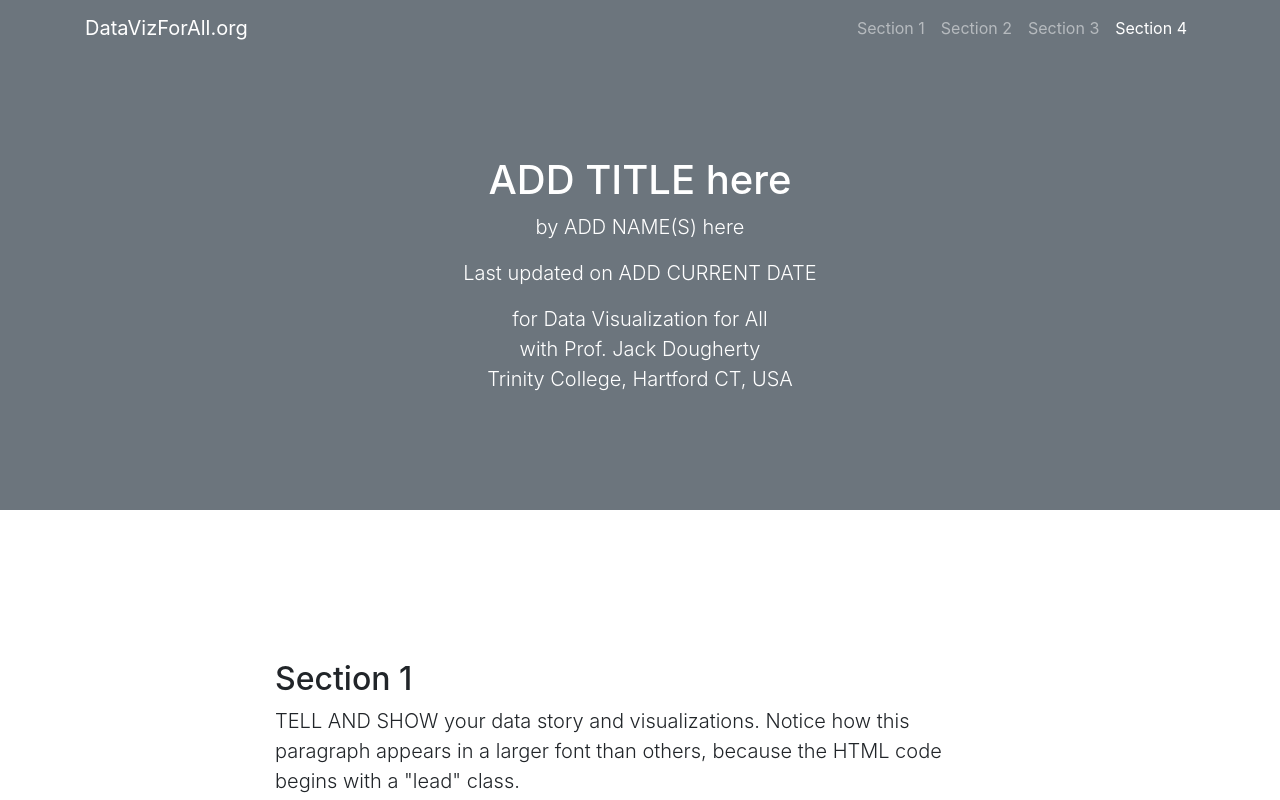
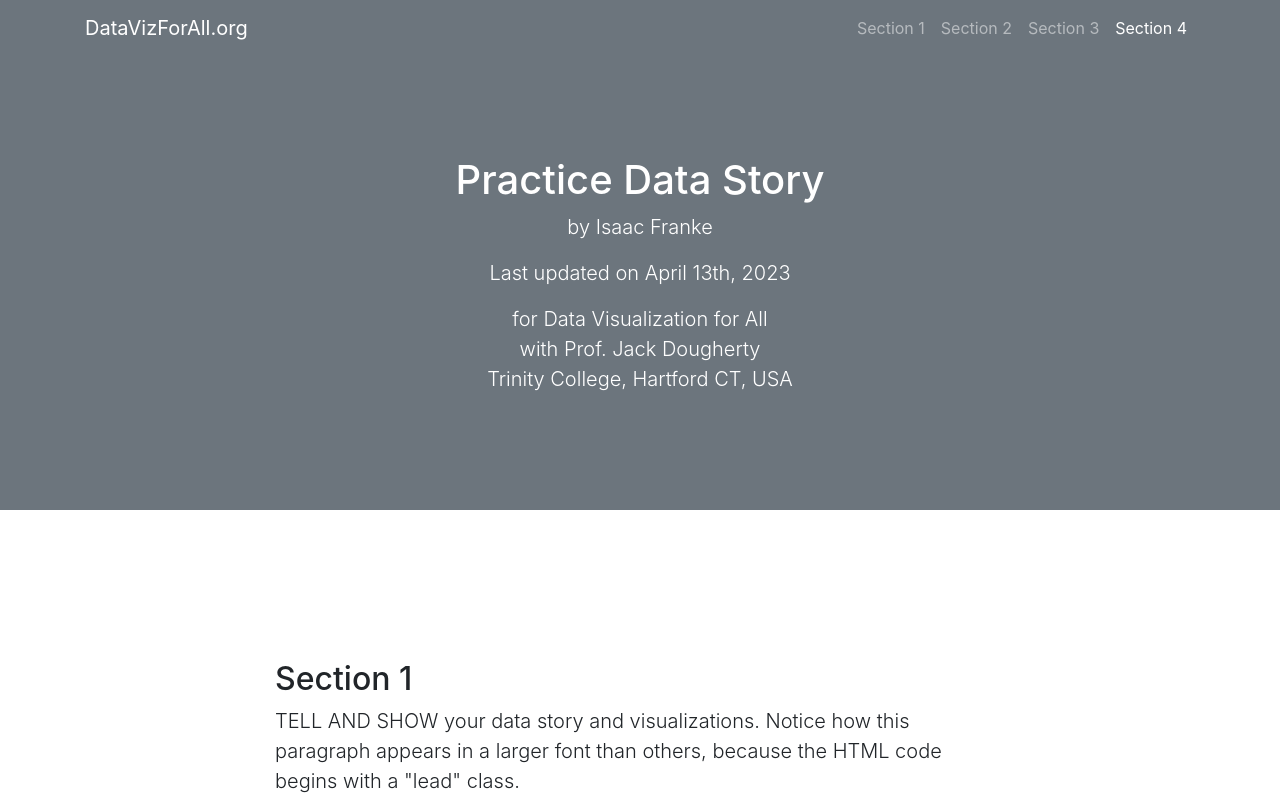
Before and after one commit to isaacfrank1/practice-story, a plain HTML site: page index.html in a window 1280 px wide. Shown: the top 800 px of the page. Drawn offline with nearby package versions, Linux system fonts and the light colour scheme.

Commit message:
Update index.html

```diff
--- a/index.html
+++ b/index.html
@@ -8,7 +8,7 @@
   <meta name="description" content="">
   <meta name="author" content="">
 
-  <title>Data Story</title>
+  <title>Practice Story</title>
 
   <!-- jQuery -->
   <script src="https://code.jquery.com/jquery-3.6.1.min.js" integrity="sha256-o88AwQnZB+VDvE9tvIXrMQaPlFFSUTR+nldQm1LuPXQ=" crossorigin="anonymous"></script>
@@ -53,9 +53,9 @@
 
   <header class="bg-secondary text-white">
     <div class="container text-center">
-      <h1>ADD TITLE here</h1>
-      <p class="lead">by ADD NAME(S) here</p>
-      <p class="lead">Last updated on ADD CURRENT DATE</p>
+      <h1>Practice Data Story</h1>
+      <p class="lead">by Isaac Franke</p>
+      <p class="lead">Last updated on April 13th, 2023</p>
       <p class="lead">for Data Visualization for All</br>with Prof. Jack Dougherty</br>Trinity College, Hartford CT, USA</p>
     </div>
   </header>
```
